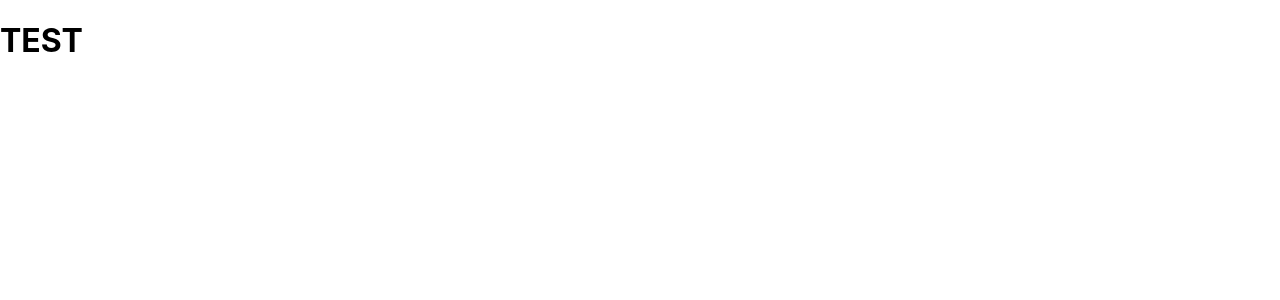
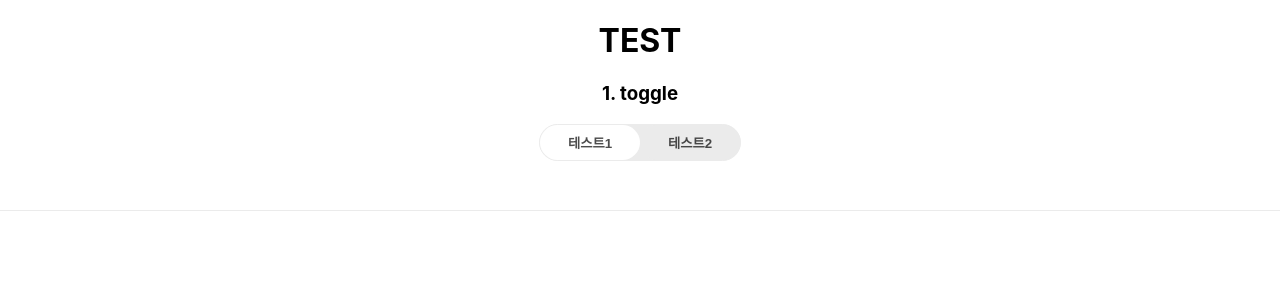
Before and after one commit to KIMSEUNGGYU/common-component, a React (Create React App) app: page / in a window 1280 px wide. Shown: the top 300 px of the page. Built offline with nearby package versions, Linux system fonts and the light colour scheme; the HTML template or start-up script is replaced by a standard one.

Commit message:
[feat] 토글 기능 구현

```diff
--- a/public/index.html
+++ b/public/index.html
@@ -5,10 +5,7 @@
     <link rel="icon" href="%PUBLIC_URL%/favicon.ico" />
     <meta name="viewport" content="width=device-width, initial-scale=1" />
     <meta name="theme-color" content="#000000" />
-    <meta
-      name="description"
-      content="Web site created using create-react-app"
-    />
+    <meta name="description" content="Web site created using create-react-app" />
     <link rel="apple-touch-icon" href="%PUBLIC_URL%/logo192.png" />
     <!--
       manifest.json provides metadata used when your web app is installed on a
@@ -24,7 +21,7 @@
       work correctly both with client-side routing and a non-root public URL.
       Learn how to configure a non-root public URL by running `npm run build`.
     -->
-    <title>React App</title>
+    <title>Common Components</title>
   </head>
   <body>
     <noscript>You need to enable JavaScript to run this app.</noscript>
--- a/src/App.js
+++ b/src/App.js
@@ -1,9 +1,23 @@
+import styled from '@emotion/styled';
+
+import Toggle from './components/toggle';
+
 function App() {
   return (
     <div>
       <h1>TEST</h1>
+      <ComponentWrapper>
+        <h3>1. toggle</h3>
+        <Toggle />
+      </ComponentWrapper>
     </div>
   );
 }
 
+const ComponentWrapper = styled.div(() => ({
+  marign: '0 auto',
+  height: '8rem',
+  borderBottom: '1px solid #ebebeb',
+}));
+
 export default App;
--- /dev/null
+++ b/src/components/toggle.jsx
@@ -0,0 +1,40 @@
+import { useState } from 'react';
+
+import styled from '@emotion/styled';
+
+export default function Toggle() {
+  const [toggle, setToggle] = useState(true);
+
+  return (
+    <Wrapper>
+      <Button toggle={toggle} onClick={() => setToggle(true)}>
+        테스트1
+      </Button>
+      <Button toggle={!toggle} onClick={() => setToggle(false)}>
+        테스트2
+      </Button>
+    </Wrapper>
+  );
+}
+
+const Wrapper = styled.div(() => ({
+  margin: '0 auto',
+  backgroundColor: '#ebebeb',
+  width: '200px',
+  borderRadius: '20px',
+  border: '1px solid #ebebeb',
+  borderColor: '#ebebeb',
+}));
+
+const Button = styled.button(({ toggle }) => ({
+  padding: '0.5rem',
+  width: '50%',
+  borderRadius: '20px',
+  backgroundColor: toggle ? 'white' : 'inherit',
+  border: 'none',
+  fontWeight: '900',
+  color: 'rgba(0, 0, 0, 0.7)',
+  borderColor: '#ebebeb',
+  cursor: 'pointer',
+  transition: '0.4s linear',
+}));
--- a/src/index.css
+++ b/src/index.css
@@ -1,13 +1,20 @@
 body {
   margin: 0;
-  font-family: -apple-system, BlinkMacSystemFont, 'Segoe UI', 'Roboto', 'Oxygen',
-    'Ubuntu', 'Cantarell', 'Fira Sans', 'Droid Sans', 'Helvetica Neue',
-    sans-serif;
+  font-family: -apple-system, BlinkMacSystemFont, 'Segoe UI', 'Roboto', 'Oxygen', 'Ubuntu', 'Cantarell', 'Fira Sans',
+    'Droid Sans', 'Helvetica Neue', sans-serif;
   -webkit-font-smoothing: antialiased;
   -moz-osx-font-smoothing: grayscale;
+  margin: 0;
+  padding: 0;
+  display: flex;
+  justify-content: center;
+}
+
+#root {
+  width: 100%;
+  text-align: center;
 }
 
 code {
-  font-family: source-code-pro, Menlo, Monaco, Consolas, 'Courier New',
-    monospace;
+  font-family: source-code-pro, Menlo, Monaco, Consolas, 'Courier New', monospace;
 }
```
